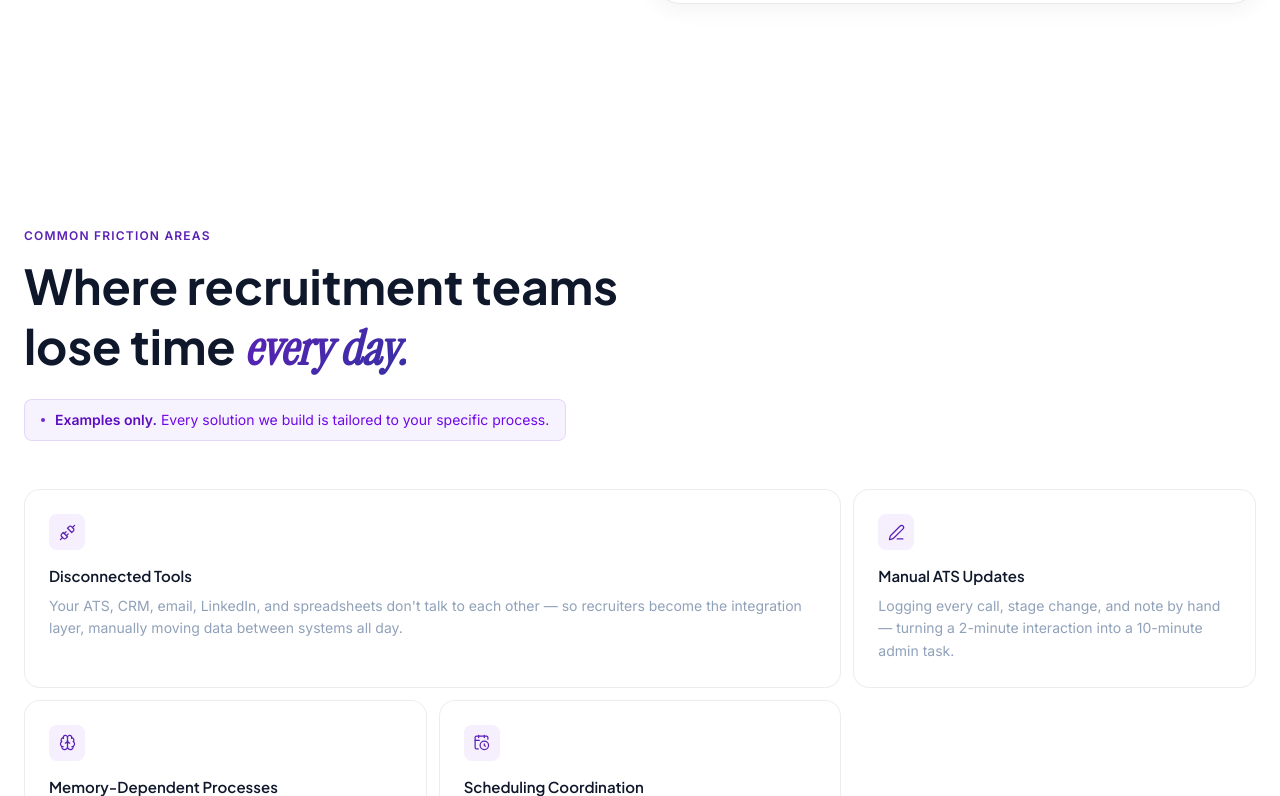
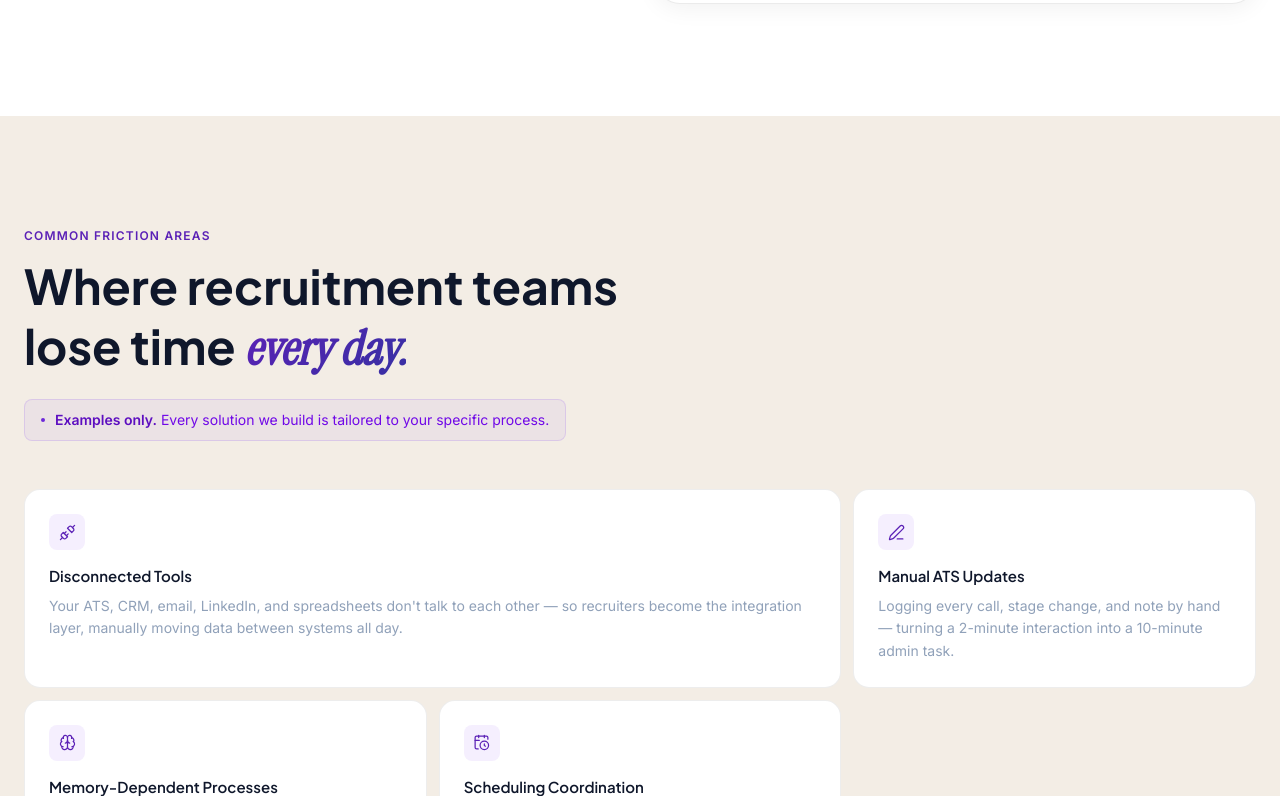
Before and after one commit to Anisabuilds/HireNove, a Next.js app: page /services in a window 1280 px wide. Shown: the part 1284-2080 px from the top of the page. Built offline with nearby package versions, Linux system fonts and the light colour scheme.

Commit message:
fix: restore warm section bg on BentoFriction

```diff
--- a/components/BentoFriction.tsx
+++ b/components/BentoFriction.tsx
@@ -57,7 +57,7 @@ export default function BentoFriction() {
   const inView = useInView(ref, { once: true, margin: "-80px" });
 
   return (
-    <section id="friction" className="py-28 bg-white" ref={ref}>
+    <section id="friction" className="py-28 bg-warm-section" ref={ref}>
       <div className="max-w-7xl mx-auto px-6">
         {/* Header */}
         <motion.div
```
